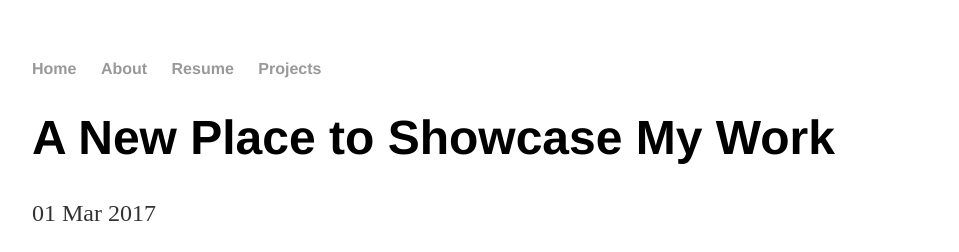
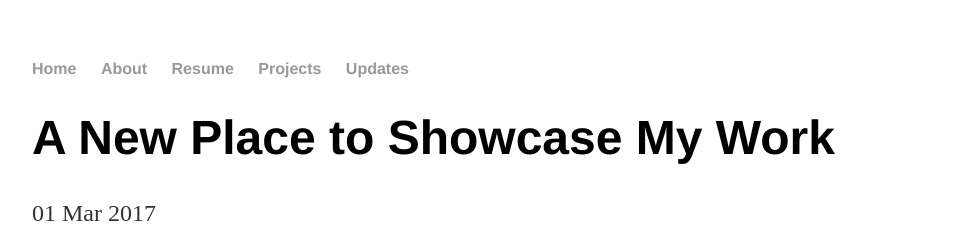
Before and after one commit to siyubao/siyubao.github.io, a Jekyll site: the page built from updates/index.html, in a window 1280 px wide. Shown: the top 252 px of the page, without its empty margins (160-1119 px from the left). Built offline with Jekyll 4.4.1, drawn with Linux system fonts in a browser that asks for light colours.

Commit message:
Update default.html

```diff
--- a/_layouts/default.html
+++ b/_layouts/default.html
@@ -12,6 +12,7 @@
 		        	<li><a href="/about">About</a></li>
 	        		<li><a href="/resume">Resume</a></li>
 	        		<li><a href="/projects">Projects</a></li>
+				<li><a href="/updates">Updates</a></li>
 	    		</ul>
 			</nav>
 			<div class="container">
```
